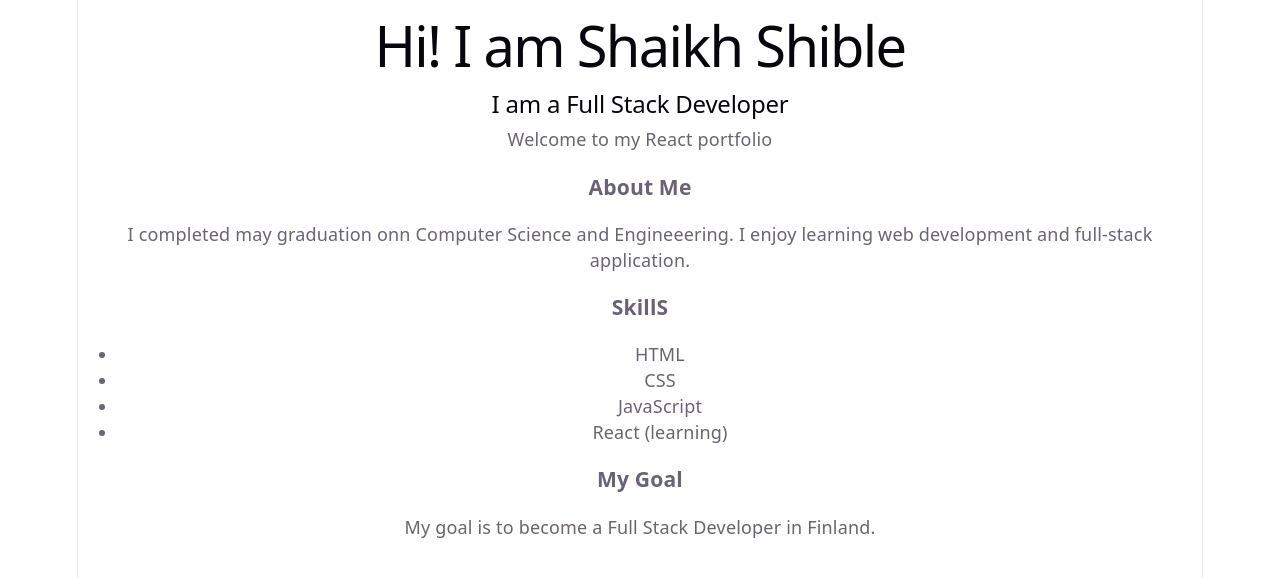
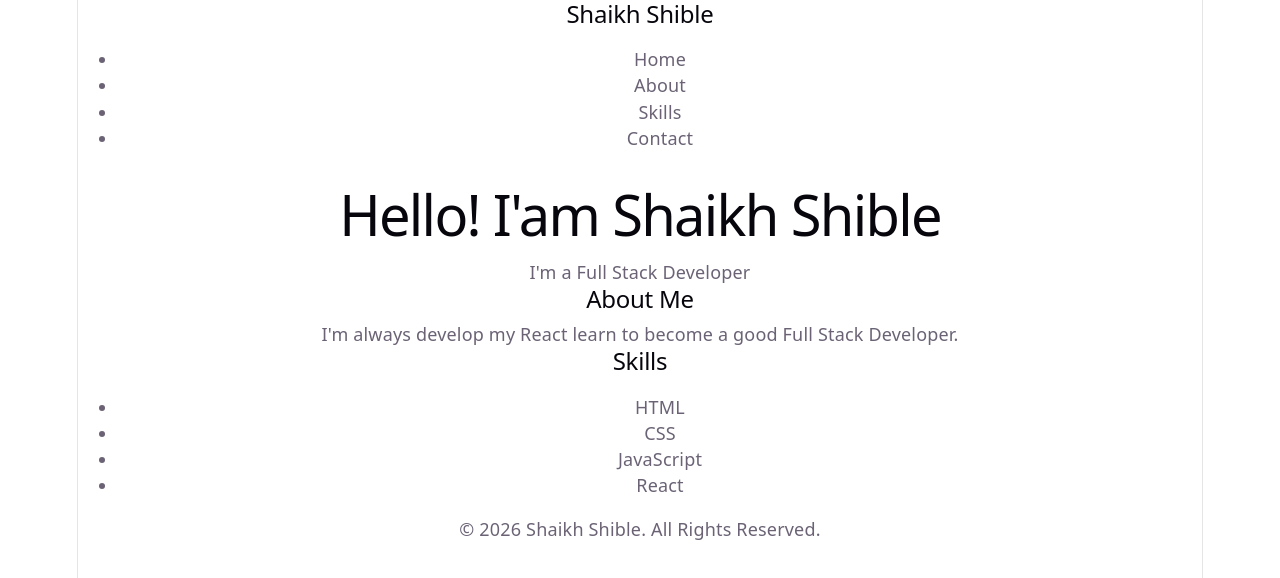
Before and after one commit to shaikhshible/fullstack-bootcamp, a React app in the folder portfolio/: page / in a window 1280 px wide. Shown: the top 578 px of the page. Built offline with nearby package versions, Linux system fonts and the light colour scheme; the HTML template or start-up script is replaced by a standard one.

Commit message:
Day 2: Add portfolio sections

```diff
--- a/portfolio/src/App.jsx
+++ b/portfolio/src/App.jsx
@@ -1,32 +1,18 @@
+import Navbar from "./components/Navbar";
+import Hero from "./components/Hero";
+import About from "./components/About";
+import Skills from "./components/Skills";
+import Footer from "./components/Footer";
+
 function App() {
   return(
-    <div>
-      <h1>Hi! I am Shaikh Shible</h1>
-      <h2>I am a Full Stack Developer</h2>
-      <p>
-        Welcome to my React portfolio
-        </p>
-
-        <h3>About Me</h3>
-
-        <p>
-          I completed may graduation onn Computer Science and Engineeering.
-          I enjoy learning web development and full-stack application.
-          </p>
-
-        <h3>SkillS</h3>
-        <ul>
-          <li>HTML</li>
-          <li>CSS</li>
-          <li>JavaScript</li>
-          <li>React (learning)</li>
-          </ul>
-
-        <h3>My Goal</h3>
-        <p>
-          My goal is to become a Full Stack Developer in Finland.
-        </p>
-      </div>
+    <>
+      <Navbar />
+      <Hero />
+      <About />
+      <Skills />
+      <Footer />
+    </>
   );
 }
 
--- /dev/null
+++ b/portfolio/src/components/About.jsx
@@ -0,0 +1,13 @@
+function About () {
+  return (
+    <section>
+      <h2>About Me</h2>
+
+      <p>
+        I'm always develop my React learn to become a good Full Stack Developer.
+        </p>
+      </section>
+  );
+}
+
+export default About;
--- /dev/null
+++ b/portfolio/src/components/Footer.jsx
@@ -0,0 +1,9 @@
+function Footer () {
+  return (
+    <footer>
+      <p>&copy; 2026 Shaikh Shible. All Rights Reserved.</p>
+      </footer>
+  );
+}
+
+export default Footer;
--- /dev/null
+++ b/portfolio/src/components/Hero.jsx
@@ -0,0 +1,13 @@
+function Hero() {
+  return (
+    <section>
+      <h1>Hello! I'am Shaikh Shible</h1>
+
+      <p>
+        I'm a Full Stack Developer
+        </p>
+      </section>
+  );
+}
+
+export default Hero;
--- /dev/null
+++ b/portfolio/src/components/Navbar.jsx
@@ -0,0 +1,16 @@
+function Navbar() {
+  return (
+    <nav>
+      <h2>Shaikh Shible</h2>
+
+      <ul>
+        <li>Home</li>
+        <li>About</li>
+        <li>Skills</li>
+        <li>Contact</li>
+        </ul>
+      </nav>
+  );
+}
+
+export default Navbar;
--- /dev/null
+++ b/portfolio/src/components/Skills.jsx
@@ -0,0 +1,16 @@
+function Skills () {
+  return (
+    <section>
+      <h2>Skills</h2>
+
+      <ul>
+        <li>HTML</li>
+        <li>CSS</li>
+        <li>JavaScript</li>
+        <li>React</li>
+        </ul>
+      </section>
+  );
+}
+
+export default Skills;
```
